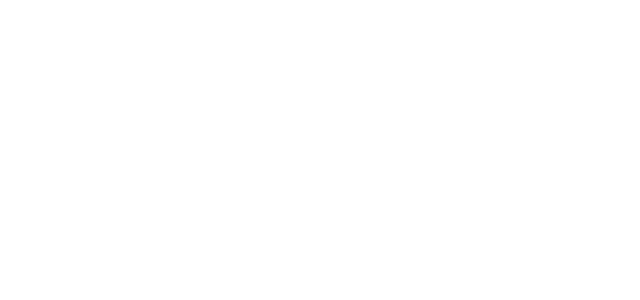
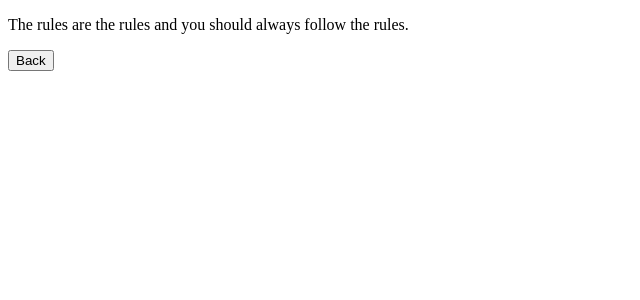
Before and after one commit to kingdomlevel/toast, a React (Create React App) app in the folder client/: page /rules in a window 1280 px wide. Shown: the top 300 px of the page, without its empty margins (0-640 px from the left). Built offline with nearby package versions, Linux system fonts and the light colour scheme.

Commit message:
10: Added rules page & route from home screen (mostly to test routes)

```diff
--- a/client/src/App.js
+++ b/client/src/App.js
@@ -1,12 +1,18 @@
-import { BrowserRouter as Router, Route } from "react-router-dom";
+import { BrowserRouter as Router, Route, Switch } from "react-router-dom";
 import HomeContainer from './components/home/HomeContainer';
+import Rules from './components/home/Rules';
 
 function App() {
   return (
     <Router>
-      <Route exact path="/">
-        <HomeContainer/>
-      </Route>
+      <Switch>
+        <Route exact path="/">
+          <HomeContainer />
+        </Route>
+        <Route path="/rules">
+          <Rules />
+        </Route>
+      </Switch>
     </Router>
   );
 }
--- a/client/src/components/home/HomeContainer.js
+++ b/client/src/components/home/HomeContainer.js
@@ -1,12 +1,16 @@
+import { Link } from 'react-router-dom';
 import AppTitle from './AppTitle';
 import GameConnect from './GameConnect';
 
-function HomeContainer(){
+function HomeContainer() {
 
-  return(
+  return (
     <div>
-    <AppTitle/>
-    <GameConnect/>
+      <AppTitle />
+      <Link to="/rules">
+        <button>Rules</button>
+      </Link>
+      <GameConnect />
     </div>
   );
 
--- /dev/null
+++ b/client/src/components/home/Rules.js
@@ -0,0 +1,14 @@
+import { Link } from 'react-router-dom';
+function Rules() {
+
+  return (
+    <div>
+      <p>The rules are the rules and you should always follow the rules.</p>
+      <Link to="/">
+        <button>Back</button>
+      </Link>
+    </div>
+  )
+
+}
+export default Rules;
```
